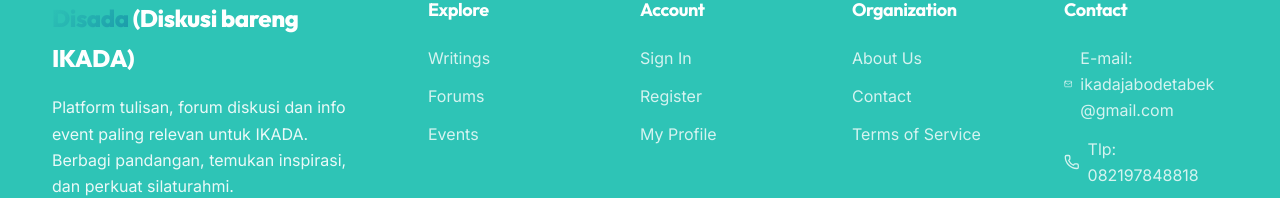
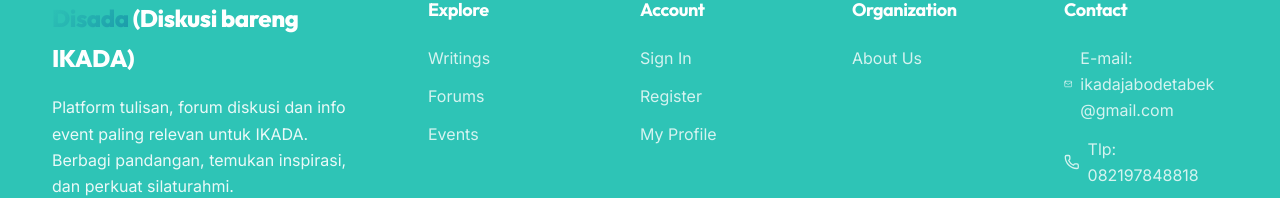
Before and after one commit to mhmmdagis/Ikada, a Next.js app: page / in a window 1280 px wide. Shown: the part 3103-3301 px from the top of the page. Built offline with nearby package versions, Linux system fonts and the light colour scheme; no server answers; the database is empty.

Commit message:
fix: remove non-existent /contact and /terms routes from footer

```diff
--- a/src/components/layout/Footer.tsx
+++ b/src/components/layout/Footer.tsx
@@ -53,8 +53,6 @@
                     <h4 className={styles.linkHeader}>Organization</h4>
                     <ul className={styles.linkList}>
                         <li><Link href="/about">About Us</Link></li>
-                        <li><Link href="/contact">Contact</Link></li>
-                        <li><Link href="/terms">Terms of Service</Link></li>
                     </ul>
                 </div>
 
```
